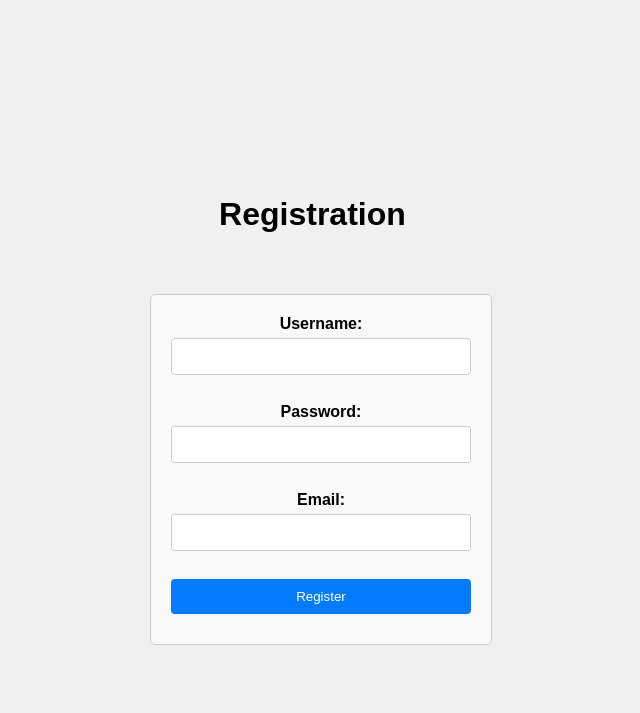
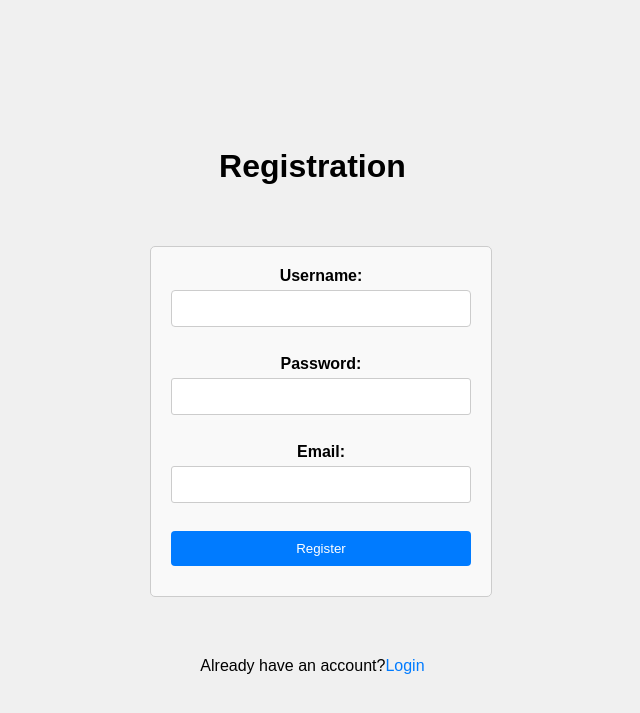
Before and after one commit to allenanto/B9IS123_2324_TMD2, a Flask app: page /register in a window 1280 px wide. Shown: the top 713 px of the page, without its empty margins (319-959 px from the left). Run offline with Flask 3, Linux system fonts and the light colour scheme.

Commit message:
Login link in register

```diff
--- a/templates/register.html
+++ b/templates/register.html
@@ -28,6 +28,7 @@
         <input type="email" id="email" name="email"><br>
         <input type="submit" value="Register">
     </form>
+    <p>Already have an account? <a href="{{ url_for('login') }}">Login</a></p>
 </div>
 </body>
 </html>
```
